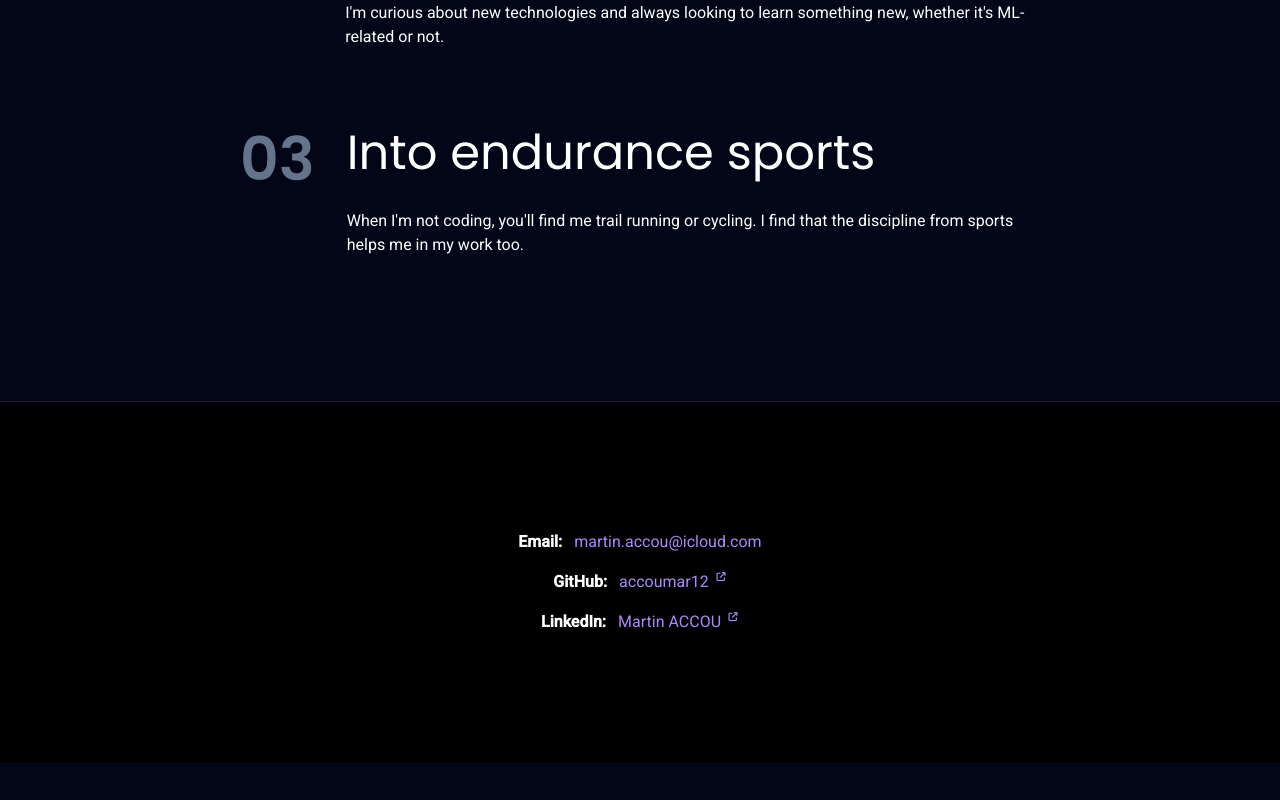
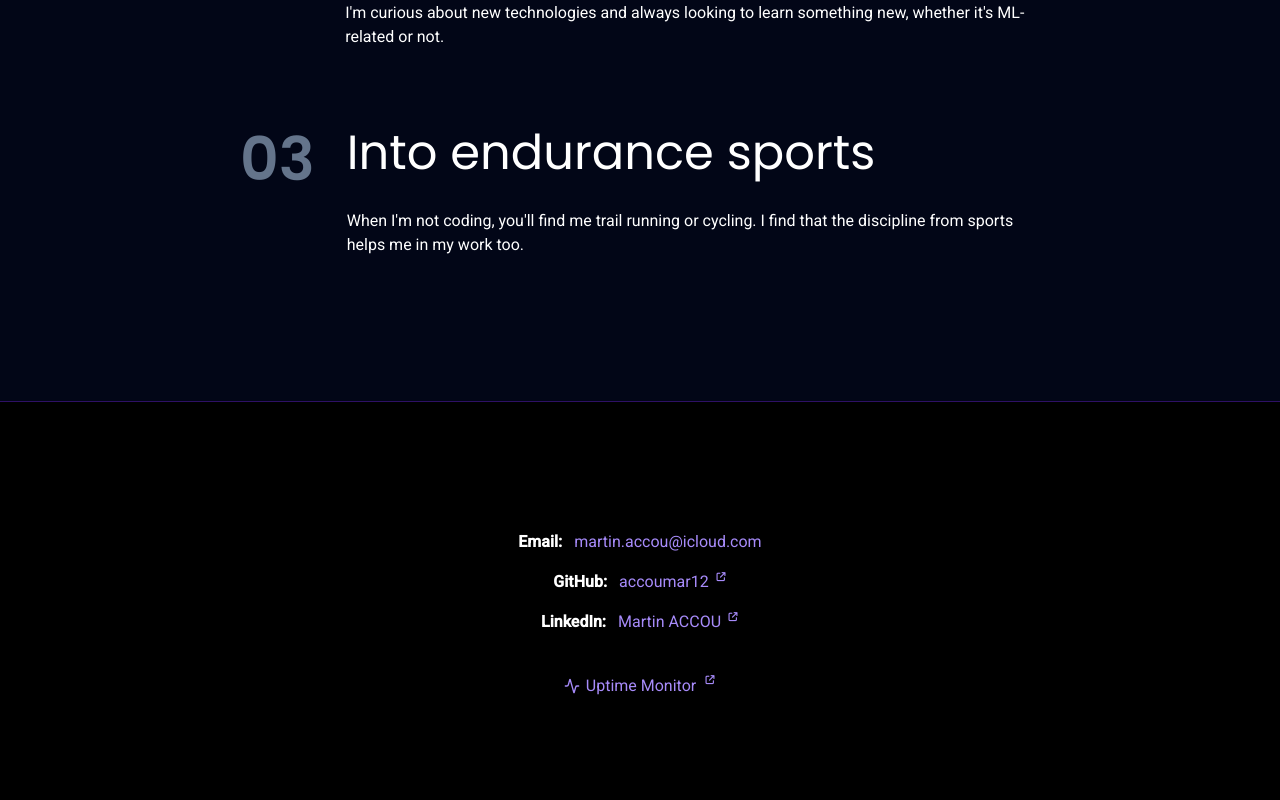
Before and after one commit to accoumar12/portfolio, a SvelteKit app: page / in a window 1280 px wide. Shown: the part 2243-3043 px from the top of the page. Before the commit the page ends 3005 px from the top, so only its background shows below. Built offline with nearby package versions, Linux system fonts and the light colour scheme.

Commit message:
add uptime monitor link to footer

```diff
--- a/package.json
+++ b/package.json
@@ -19,6 +19,7 @@
 	},
 	"type": "module",
 	"dependencies": {
+		"lucide-svelte": "^0.562.0",
 		"nodemailer": "^7.0.5"
 	}
 }
--- a/src/components/Footer.svelte
+++ b/src/components/Footer.svelte
@@ -1,3 +1,7 @@
+<script>
+  import { Activity } from "lucide-svelte";
+</script>
+
 <footer
   id="contact"
   class="py-20 sm:py-32 bg-black border-t border-solid border-violet-950 flex flex-col gap-4 sm:gap-8 justify-center items-center"
@@ -5,18 +9,57 @@
   <div class="flex flex-col gap-4 items-center justify-center">
     <p>
       <b class="pr-2">Email:</b>
-            <a href="mailto:martin.accou@icloud.com" class="text-violet-400">martin.accou@icloud.com</a>
+      <a href="mailto:martin.accou@icloud.com" class="text-violet-400"
+        >martin.accou@icloud.com</a
+      >
     </p>
     <p>
       <b class="pr-2">GitHub:</b>
-            <a href="https://github.com/accoumar12" target="_blank" class="text-violet-400">accoumar12
-                <sup><span class="text-xs scale-75 pl-0.5"><i class="fa-solid fa-arrow-up-right-from-square text-xs scale-[75%]"></i></span></sup>
+      <a
+        href="https://github.com/accoumar12"
+        target="_blank"
+        class="text-violet-400"
+        >accoumar12
+        <sup
+          ><span class="text-xs scale-75 pl-0.5"
+            ><i
+              class="fa-solid fa-arrow-up-right-from-square text-xs scale-[75%]"
+            ></i></span
+          ></sup
+        >
       </a>
     </p>
     <p>
       <b class="pr-2">LinkedIn:</b>
-            <a href="https://www.linkedin.com/in/martin-accou" target="_blank" class="text-violet-400">Martin ACCOU
-                <sup><span class="text-xs scale-75 pl-0.5"><i class="fa-solid fa-arrow-up-right-from-square text-xs scale-[75%]"></i></span></sup>
+      <a
+        href="https://www.linkedin.com/in/martin-accou"
+        target="_blank"
+        class="text-violet-400"
+        >Martin ACCOU
+        <sup
+          ><span class="text-xs scale-75 pl-0.5"
+            ><i
+              class="fa-solid fa-arrow-up-right-from-square text-xs scale-[75%]"
+            ></i></span
+          ></sup
+        >
+      </a>
+    </p>
+    <p class="flex items-center gap-2 mt-6">
+      <a
+        href="https://uptime-monitor.accoumar.fr/endpoints/personal_portfolio"
+        target="_blank"
+        class="text-violet-400 flex items-center gap-1.5"
+      >
+        <Activity size={16} class="inline animate-pulse" />
+        Uptime Monitor
+        <sup
+          ><span class="text-xs scale-75 pl-0.5"
+            ><i
+              class="fa-solid fa-arrow-up-right-from-square text-xs scale-[75%]"
+            ></i></span
+          ></sup
+        >
       </a>
     </p>
   </div>
```
Also changed, not shown: 2 other files (tests, documents, lock files or other folders). Lines whose indentation alone changed are shown as unchanged.
